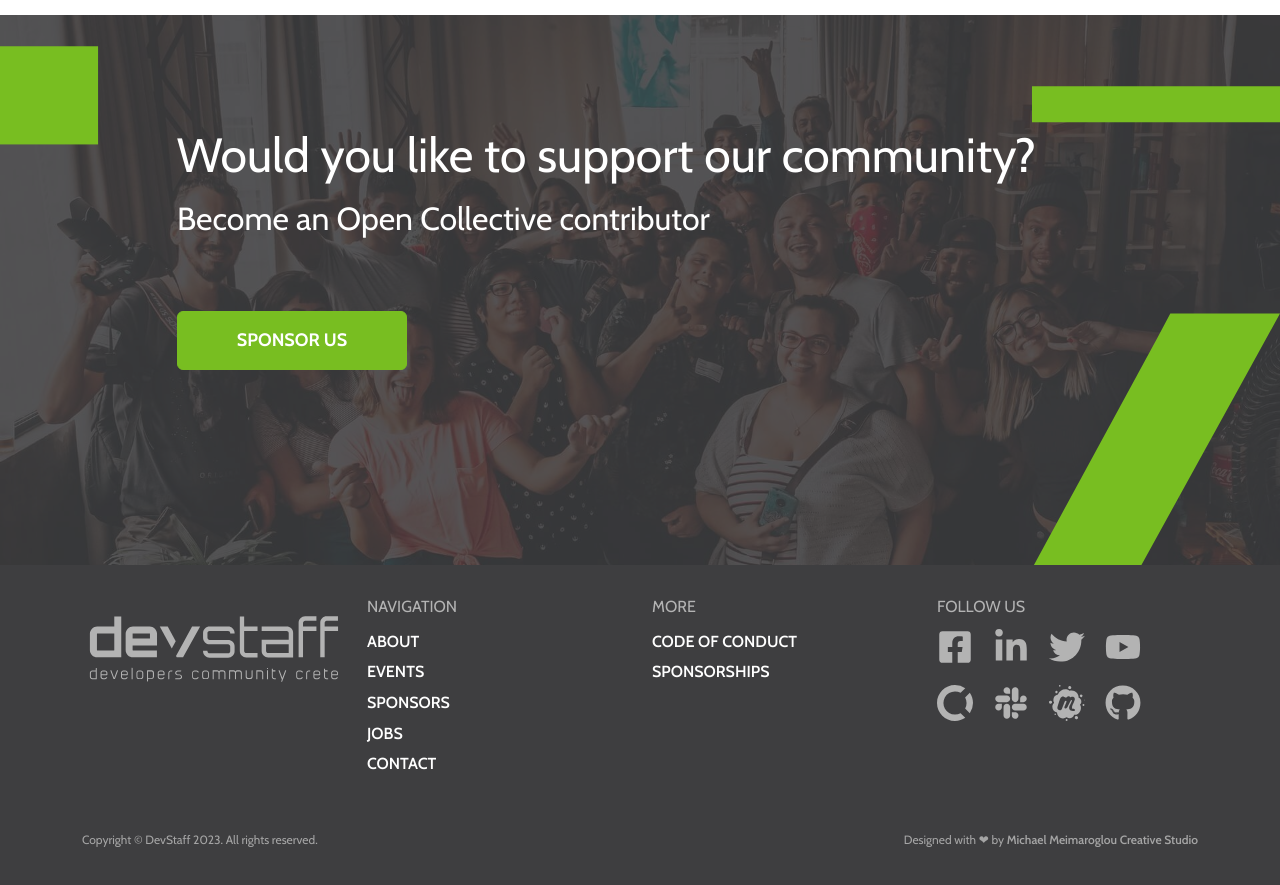
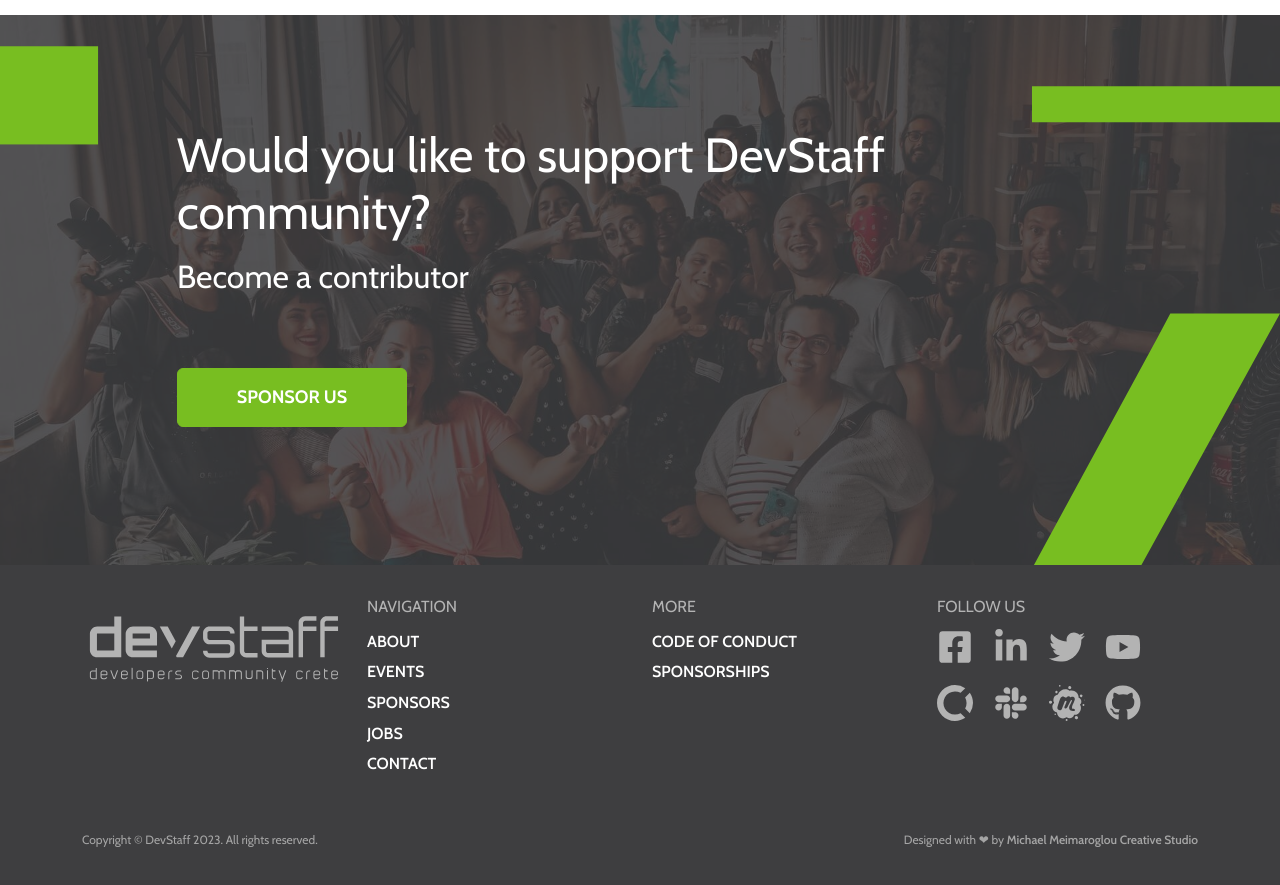
Before and after one commit to devstaff-crete/devstaff-website, a Next.js app: page / in a window 1280 px wide. Shown: the part 2420-3305 px from the top of the page. Built offline with nearby package versions, Linux system fonts and the light colour scheme.

Commit message:
Support section text changes

```diff
--- a/components/SupportSection/SupportSection.tsx
+++ b/components/SupportSection/SupportSection.tsx
@@ -21,8 +21,8 @@ const SupportSection = ({ compactView = false }: Props) => (
       <div className="container">
         <div className="row">
           <div className="col-12 offset-lg-1 col-lg-10">
-            <h2 className={styles.supportTitle}>Would you like to support our community?</h2>
-            <h3 className={styles.supportSubtitle}>Become an Open Collective contributor</h3>
+            <h2 className={styles.supportTitle}>Would you like to support DevStaff community?</h2>
+            <h3 className={styles.supportSubtitle}>Become a contributor</h3>
             <div className={styles.supportActions}>
               <a
                 href="https://opencollective.com/devstaff"
```
